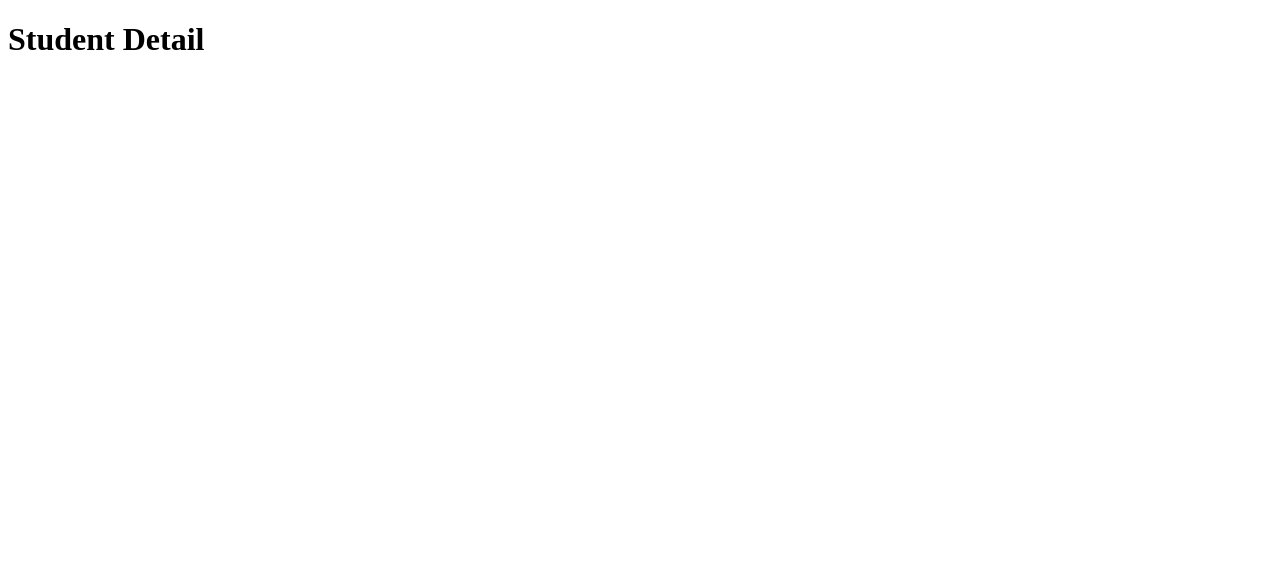
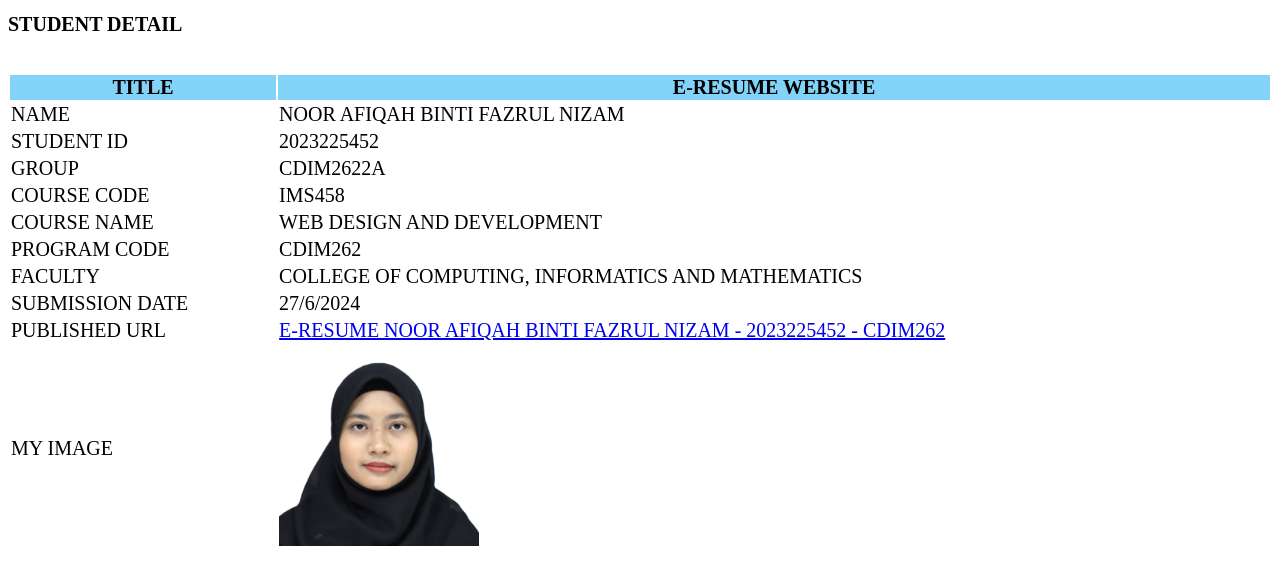
Before and after one commit to iqa05/CDIM2622A-NOOR-AFIQAH-BINTI-FAZRUL-NIZAM-27-6-2024-, a plain HTML site: page student.html in a window 1280 px wide. Drawn offline with Linux system fonts and the light colour scheme.

Commit message:
student.html

```diff
--- a/student.html
+++ b/student.html
@@ -5,7 +5,73 @@
     <meta name="viewport" content="width=device-width, initial-scale=1.0">
     <title>Student Detail</title>
 </head>
+<style>
+    *{
+        font-size: 20px;
+        font-family: 'Times New Roman', Times, serif;
+        text-transform: uppercase;
+    }
+</style>
 <body>
     <h1>Student Detail</h1>
+    <br>
+    <table style="width: 100%;">
+            <tr style="background-color: #83d2f7;">
+                <th>Title</th>
+                <th>E-RESUME WEBSITE</th>
+            </tr>
+
+            <tr>
+                <td>Name</td>
+                <td>NOOR AFIQAH BINTI FAZRUL NIZAM</td>
+            </tr>
+
+            <tr>
+                <td>Student ID</td>
+                <td>2023225452</td>
+            </tr>
+
+            <tr>
+                <td>Group</td>
+                <td>CDIM2622A</td>
+            </tr>
+
+            <tr>
+                <td>Course Code</td>
+                <td>IMS458</td>
+            </tr>
+
+            <tr>
+                <td>Course Name</td>
+                <td>WEB DESIGN AND DEVELOPMENT</td>
+            </tr>
+
+            <tr>
+                <td>Program Code</td>
+                <td>CDIM262</td>
+            </tr>
+
+            <tr>
+                <td>Faculty</td>
+                <td>College of Computing, Informatics and Mathematics</td>
+            </tr>
+
+            <tr>
+                <td>Submission Date</td>
+                <td>27/6/2024</td>
+            </tr>
+
+            <tr>
+                <td>Published URL</td>
+                <td><a href="https://iqa05.github.io/CDIM2622A-NOOR-AFIQAH-BINTI-FAZRUL-NIZAM-27-6-2024-/" target="_blank">E-Resume Noor Afiqah Binti Fazrul Nizam - 2023225452 - CDIM262</a></td>
+            </tr>
+
+            <tr>
+                <td>My Image</td>
+                <td><img src="images/about.png" alt="Noor Afiqah Binti Fazrul Nizam" style="width:200px;height:200px;"></td>
+            </tr>
+    </table>
+
+
 </body>
 </html>
```
